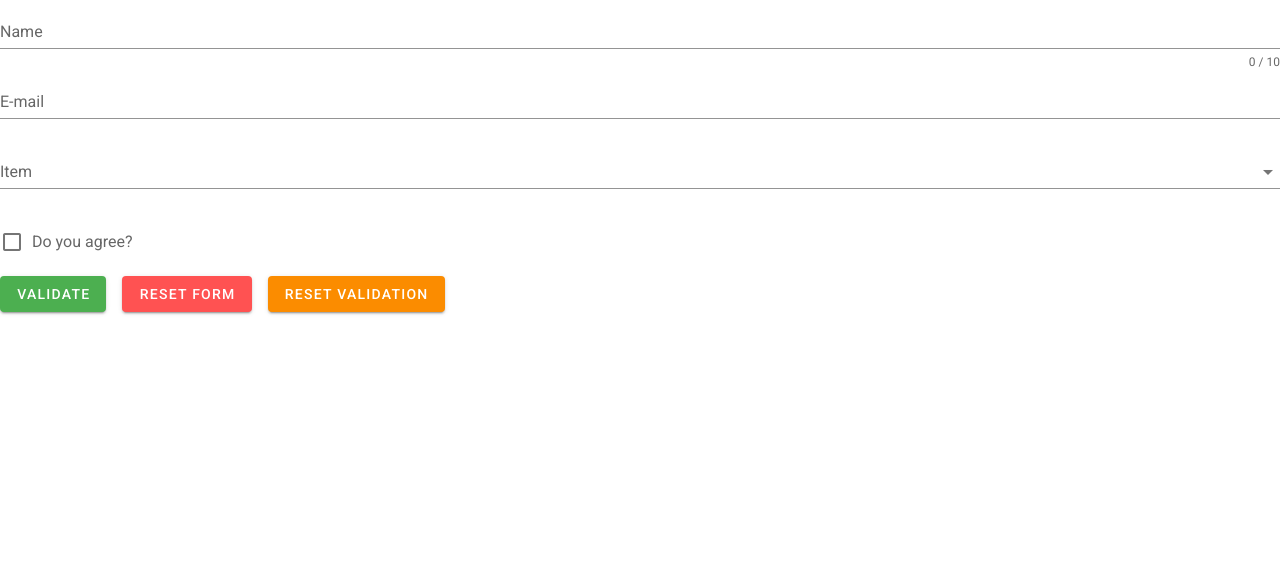
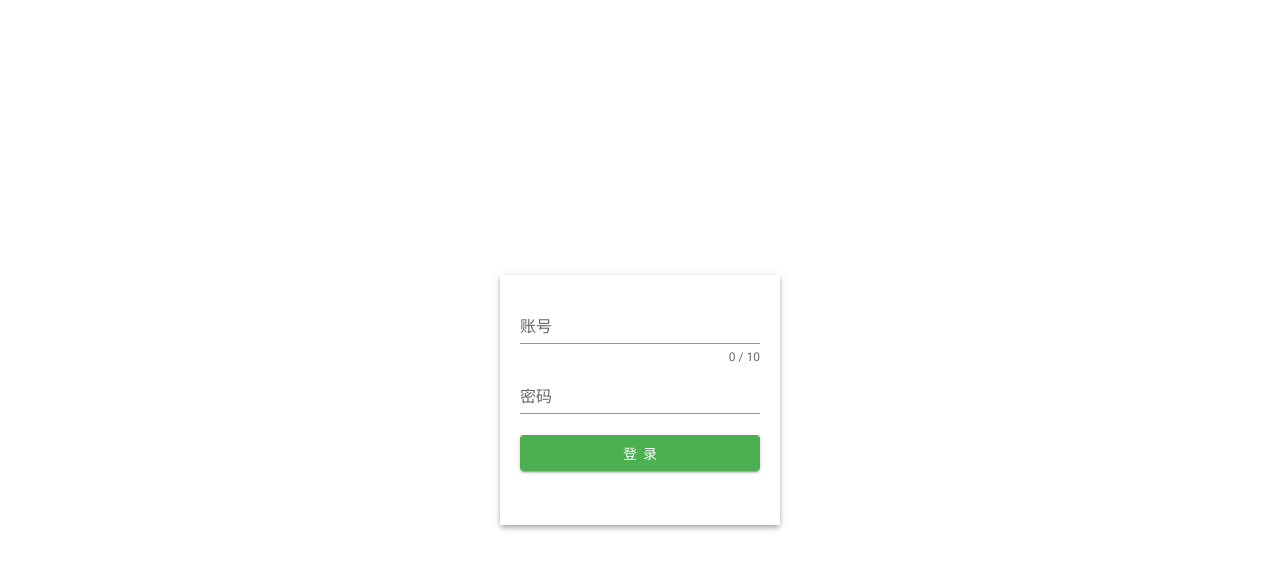
Before and after one commit to AdrianTao/vuetify-admin, a Vue app: page /#/login in a window 1280 px wide. Shown: the top 570 px of the page. Built offline with nearby package versions, Linux system fonts and the light colour scheme.

Commit message:
完善登录页面

```diff
--- a/src/permission.js
+++ b/src/permission.js
@@ -19,7 +19,6 @@ router.beforeEach(async(to, from, next) => {
 
   // determine whether the user has logged in
   const hasToken = getToken()
-  console.log('hasToken', hasToken)
   if (hasToken) {
     if (to.path === '/login') {
       // if is logged in, redirect to the home page
@@ -27,13 +26,12 @@ router.beforeEach(async(to, from, next) => {
       NProgress.done()
     } else {
       const hasGetUserInfo = store.getters.name
-      console.log('hasGetUserInfo', hasGetUserInfo)
       if (hasGetUserInfo) {
         next()
       } else {
         try {
           // get user info
-          // const { roles } = await store.dispatch('user/getInfo')
+          await store.dispatch('user/getInfo')
 
           // generate accessible routes map based on roles
           const accessRoutes = await store.dispatch('permission/generateRoutes')
@@ -54,7 +52,6 @@ router.beforeEach(async(to, from, next) => {
     }
   } else {
     /* has no token*/
-
     if (whiteList.indexOf(to.path) !== -1) {
       // in the free login whitelist, go directly
       next()
--- a/src/router/index.js
+++ b/src/router/index.js
@@ -5,7 +5,7 @@ import Layout from '@/layout'
 
 Vue.use(Router)
 
-const constantRoutes = [
+export const constantRoutes = [
   {
     path: '/login',
     component: () => import(/* webpackChunkName: "login" */ '@/views/login/index'),
--- a/src/store/modules/user.js
+++ b/src/store/modules/user.js
@@ -4,7 +4,7 @@ const getDefaultState = () => {
   return {
     token: getToken(),
     name: '',
-    avatar: '',
+    avatar: ''
   }
 }
 
@@ -34,18 +34,21 @@ const actions = {
     // const { username, password } = userInfo
     return new Promise((resolve) => {
       // login({ username: username.trim(), password: password }).then(response => {
-        // const { data } = response
-        commit('SET_TOKEN', 'admin')
-        setToken('admin')
-        resolve()
+      // const { data } = response
+      commit('SET_TOKEN', 'adminToken123123123')
+      setToken('adminToken123123123')
+      resolve()
       // }).catch(error => {
       //   reject(error)
       // })
     })
   },
 
-  getInfo() {
-
+  getInfo({ commit }) {
+    return new Promise(resolve => {
+      commit('SET_NAME', 'admin')
+      resolve()
+    })
   },
 
   // remove token
@@ -56,7 +59,7 @@ const actions = {
       removeToken()
       resolve()
     })
-  },
+  }
 }
 
 export default {
--- a/src/views/login/index.vue
+++ b/src/views/login/index.vue
@@ -1,37 +1,29 @@
 <template>
-  <v-app>
+  <v-app class="login">
+    <div class="login-box">
+      <v-sheet
+        :width="280"
+        :height="250"
+        elevation="4"
+        class="login-wrap"
+      >
         <v-form
           ref="form"
           v-model="valid"
           lazy-validation
         >
           <v-text-field
-        v-model="name"
+            v-model="username"
             :counter="10"
-        :rules="nameRules"
-        label="Name"
+            :rules="usernameRules"
+            label="账号"
             required
           />
 
           <v-text-field
-        v-model="email"
-        :rules="emailRules"
-        label="E-mail"
-        required
-      />
-
-      <v-select
-        v-model="select"
-        :items="items"
-        :rules="[v => !!v || 'Item is required']"
-        label="Item"
-        required
-      />
-
-      <v-checkbox
-        v-model="checkbox"
-        :rules="[v => !!v || 'You must agree to continue!']"
-        label="Do you agree?"
+            v-model="password"
+            :rules="passwordRules"
+            label="密码"
             required
           />
 
@@ -39,64 +31,61 @@
             :disabled="!valid"
             color="success"
             class="mr-4"
+            block
             @click="validate"
           >
-        Validate
-      </v-btn>
-
-      <v-btn
-        color="error"
-        class="mr-4"
-        @click="reset"
-      >
-        Reset Form
-      </v-btn>
-
-      <v-btn
-        color="warning"
-        @click="resetValidation"
-      >
-        Reset Validation
+            登 录
           </v-btn>
         </v-form>
+      </v-sheet>
+    </div>
   </v-app>
-
 </template>
 
 <script>
+import { mapActions } from 'vuex'
+
 export default {
   name: 'Login',
   data: () => ({
     valid: true,
-    name: '',
-    nameRules: [
-      v => !!v || 'Name is required',
-      v => (v && v.length <= 10) || 'Name must be less than 10 characters'
+    username: '',
+    usernameRules: [
+      v => !!v || '请输入账号'
     ],
-    email: '',
-    emailRules: [
-      v => !!v || 'E-mail is required',
-      v => /.+@.+\..+/.test(v) || 'E-mail must be valid'
-    ],
-    select: null,
-    items: [
-      'Item 1',
-      'Item 2',
-      'Item 3',
-      'Item 4'
-    ],
-    checkbox: false
+    password: '',
+    passwordRules: [
+      v => !!v || '请输入密码',
+      v => v.length >= 6 || '最少6位'
+    ]
   }),
   methods: {
-    validate() {
-      this.$refs.form.validate()
-    },
-    reset() {
-      this.$refs.form.reset()
-    },
-    resetValidation() {
-      this.$refs.form.resetValidation()
+    ...mapActions({
+      login: 'user/login'
+    }),
+
+    async validate() {
+      if (this.$refs.form.validate()) {
+        await this.login()
+        this.$router.push('/')
+      }
     }
   }
 }
 </script>
+
+<style lang="scss" scoped>
+.login {
+  .login-box {
+    display: flex;
+    justify-content: center;
+    align-items: center;
+    width: 100%;
+    height: 100%;
+
+    .login-wrap {
+      padding: 20px;
+    }
+  }
+}
+</style>
--- a/vue.config.js
+++ b/vue.config.js
@@ -6,8 +6,8 @@ function resolve(dir) {
 }
 
 module.exports = {
-  "transpileDependencies": [
-    "vuetify"
+  'transpileDependencies': [
+    'vuetify'
   ],
   chainWebpack(config) {
     // set svg-sprite-loader
```
Lines whose indentation alone changed are shown as unchanged.
